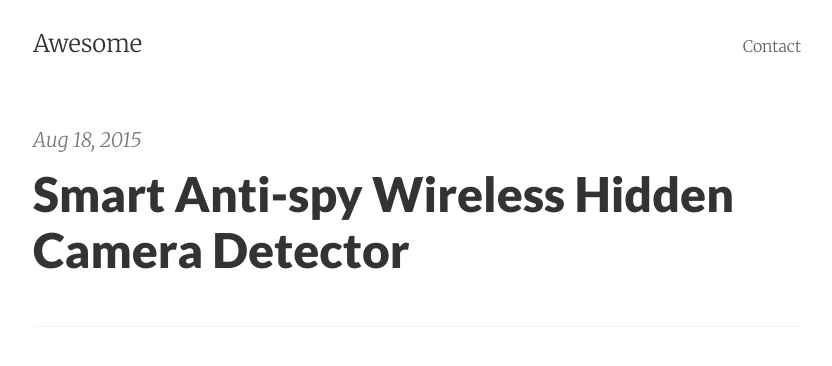
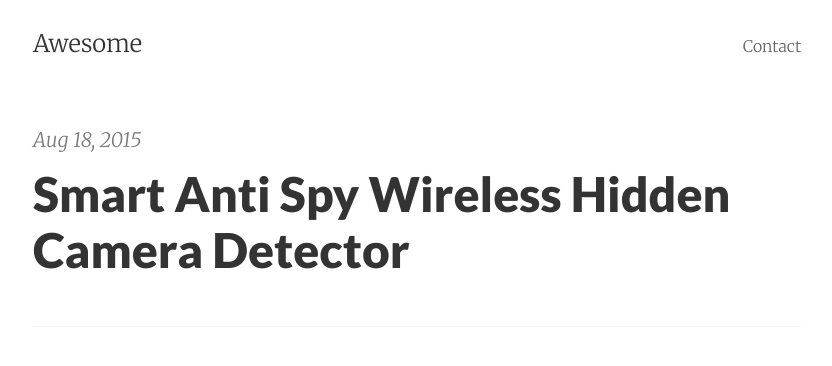
Before and after one commit to Jarule369/cotaras, a Jekyll site: the page built from index.html, in a window 1280 px wide. Shown: the top 366 px of the page, without its empty margins (223-1055 px from the left). Built offline with Jekyll 4.4.1, drawn with Linux system fonts in a browser that asks for light colours; the list of posts is cut into pages by our own code.

Commit message:
Post update: null

```diff
--- a/_posts/2015-08-18-smart-anti-spy-wireless-hidden-camera-detector.markdown
+++ b/_posts/2015-08-18-smart-anti-spy-wireless-hidden-camera-detector.markdown
@@ -1,9 +1,9 @@
 ---
 published: true
-title: Smart Anti-spy Wireless Hidden Camera Detector
+title: Smart Anti Spy Wireless Hidden Camera Detector
 layout: post
 ---
-<a href=" http://www.phonejammer.com.au/smartantispywirelesshiddencameradetector-p-201.html " title=" Smart Anti-spy Wireless Hidden Camera Detector "><img src=" http://www.phonejammer.com.au/images/jammera/audetector20150722005.jpg " alt=" Smart Anti-spy Wireless Hidden Camera Detector " width="100%" height="100%" /></a>
+<a href=" http://www.phonejammer.com.au/smartantispywirelesshiddencameradetector-p-201.html " title=" Smart Anti Spy Wireless Hidden Camera Detector "><img src=" http://www.phonejammer.com.au/images/jammera/audetector20150722005.jpg " alt=" Smart Anti Spy Wireless Hidden Camera Detector " width="100%" height="100%" /></a>
 
 <li><a href=http://www.phonejammer.com.au/smartantispywirelesshiddencameradetector-p-201.html"  title="http://www.phonejammer.com.au/smartantispywirelesshiddencameradetector-p-201.html" style="font-size:18px; font-weight:bold; color:#F00;"> http://www.phonejammer.com.au/smartantispywirelesshiddencameradetector-p-201.html</a></li>
 
```
